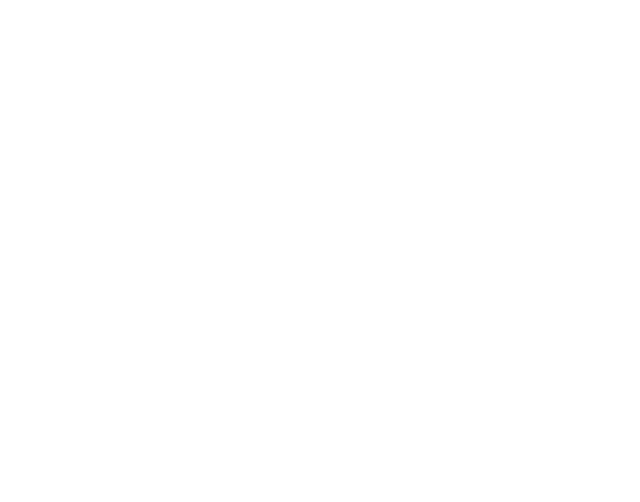
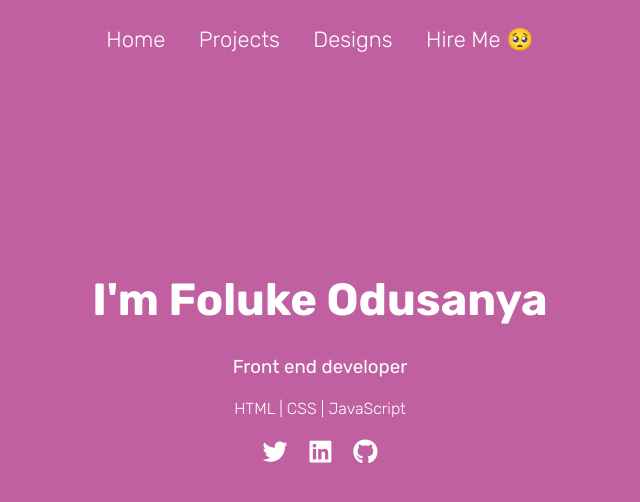
Before and after one commit to Folukie/FolukeCanCode, a website: page index.html in a window 1280 px wide. Shown: the whole page, without its empty margins (320-960 px from the left). Drawn offline with Linux system fonts and the light colour scheme.

Commit message:
2 files modified

```diff
--- a/index.html
+++ b/index.html
@@ -1 +1,66 @@
-<div id="root"></div>
+<script src="https://kit.fontawesome.com/a076d05399.js"></script>
+<link href="https://fonts.googleapis.com/css2?family=Rubik:wght@300;400;700;900&display=swap" rel="stylesheet">
+<title>FolukeCanCode</title>
+<style>
+  body{
+    background-color:#c060a1;
+    text-align:center;
+    color:white;
+    margin:auto;
+    font-family: 'Rubik', sans-serif;
+  }
+  .nav{
+    margin-top:26px;
+  }
+  .nav-item{
+    text-decoration:none;
+    color:#fff;
+    font-weight:300;
+    font-size:22px;
+    margin-left:15px;
+    margin-right:15px;
+  }
+  .name{
+    margin-top:220px;
+    font-size:45px;
+  }
+  .job{
+    font-weight:400;
+
+  }
+  .language{
+    font-weight:300;
+  }
+  .icon{
+    text-decoration:none;
+    color:#fff;
+    margin-left:5px;
+    margin-right:5px;
+    margin-top:8px;
+    font-size:25px;
+    margin-left:9px;
+    margin-right:9px;
+  }
+</style>
+
+<html>
+  <div class=nav>
+    <h4>
+      <a class=nav-item href="index.html">Home</a>
+      <a class=nav-item href="#">Projects</a>
+      <a class=nav-item  href="#">Designs</a>
+      <a class=nav-item href="#">Hire Me 🥺</a>
+    </h4>
+  </div>
+  <h1 class=name>
+    I'm Foluke Odusanya
+  </h1>
+  <h3 class=job>Front end developer</h3>
+  <h4 class=language>HTML | CSS | JavaScript</h4>
+  <footer>
+    <a class=icon href="https://twitter.com/__Foluke"><i class="fab fa-twitter"></i></a>
+    <a class=icon href="https://www.linkedin.com/in/foluke-odusanya-98863a199/"><i class="fab fa-linkedin"></i></a>
+    <a class=icon href="https://github.com/Folukie"><i class="fab fa-github"></i></a>
+
+  </footer>
+</html>
```
Also changed, not shown: README.md.
